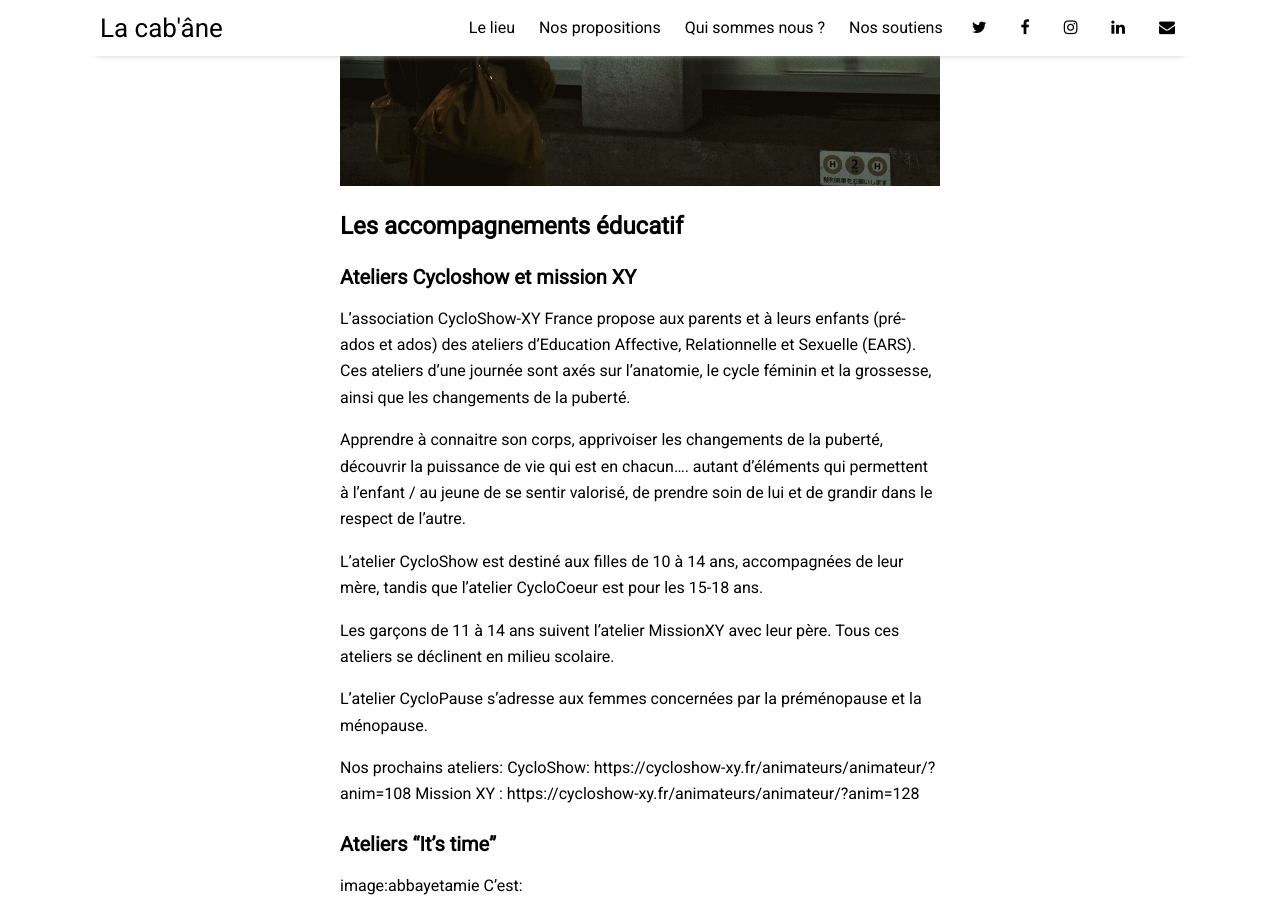
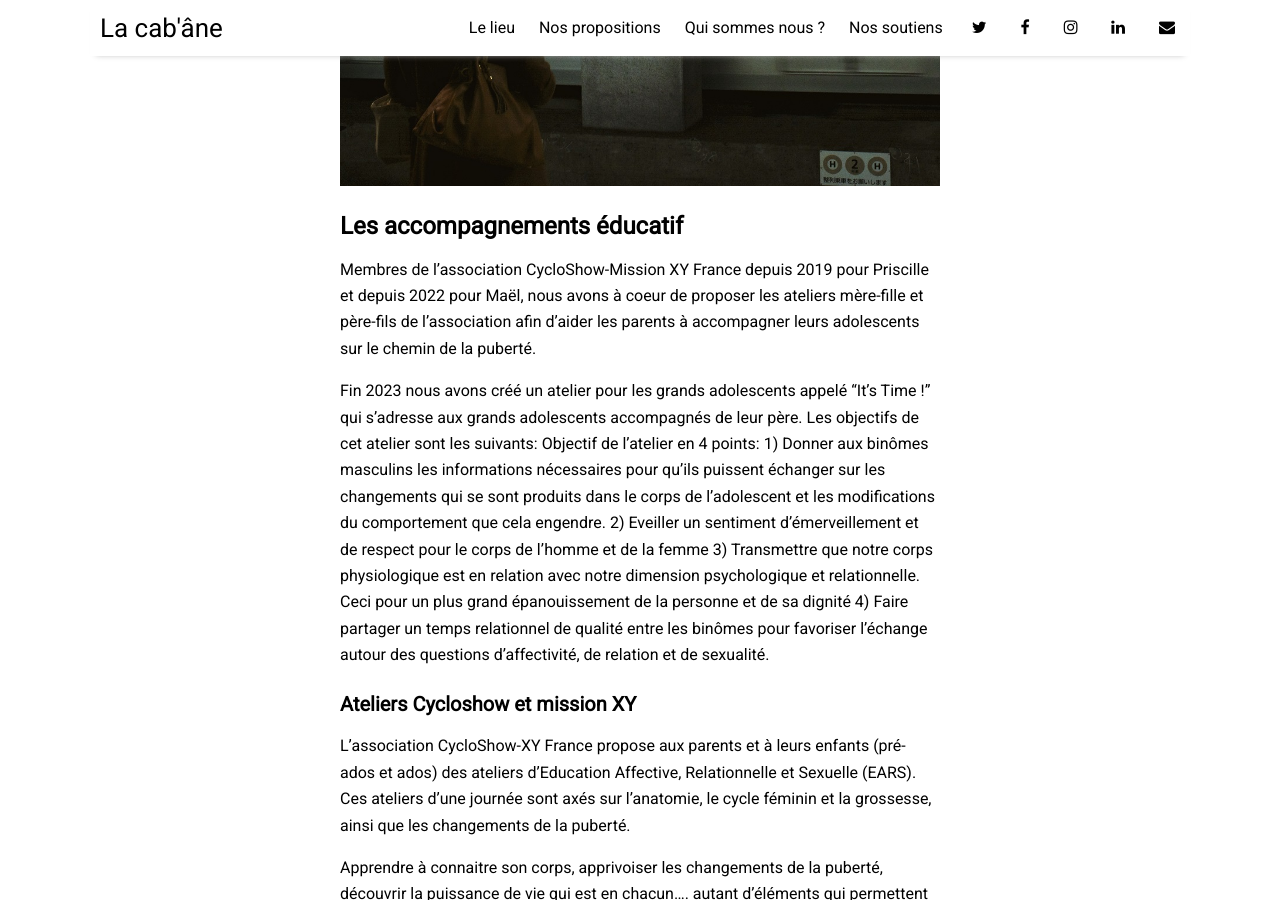
Before and after one commit to la-cabane/la-cabane.github.io, a Jekyll site: the page built from Ateliers d’Éducation Affective Relationnelle et Sexuelle .md, in a window 1280 px wide and 900 px high, scrolled down 385 px. Built offline with Jekyll 4.4.1, drawn with Linux system fonts in a browser that asks for light colours; nearby versions of some CDN libraries.

Commit message:
Update Ateliers d’Éducation Affective Relationnelle et Sexuelle .md

```diff
--- a/Ateliers d’Éducation Affective Relationnelle et Sexuelle .md
+++ b/Ateliers d’Éducation Affective Relationnelle et Sexuelle .md
@@ -6,6 +6,15 @@ image: city-1.jpg
 ---
 
 ## Les accompagnements éducatif
+Membres de l'association CycloShow-Mission XY France depuis 2019 pour Priscille et depuis 2022 pour Maël, nous avons à coeur de proposer les ateliers mère-fille et père-fils de l'association afin d'aider les parents à accompagner leurs adolescents sur le chemin de la puberté.
+
+Fin 2023 nous avons créé un atelier pour les grands adolescents appelé "It's Time !" qui s'adresse aux grands adolescents accompagnés de leur père. Les objectifs de cet atelier sont les suivants:
+Objectif de l’atelier en 4 points:
+1) Donner aux binômes masculins  les informations nécessaires pour qu’ils puissent échanger sur les changements qui se sont produits dans le corps de l’adolescent et les modifications du comportement que cela engendre.
+2) Eveiller un sentiment d’émerveillement et de respect pour le corps de l’homme et de la femme
+3) Transmettre que notre corps physiologique est en relation avec notre dimension psychologique et relationnelle. Ceci pour un plus grand épanouissement de la personne et de sa dignité
+4) Faire partager un temps relationnel de qualité entre les binômes pour favoriser l’échange autour des questions d’affectivité, de relation et de sexualité.
+
 
 ### Ateliers Cycloshow et mission XY
 L'association CycloShow-XY France propose aux parents et à leurs enfants (pré-ados et ados) des ateliers d'Education Affective, Relationnelle et Sexuelle (EARS). Ces ateliers d'une journée sont axés sur l'anatomie, le cycle féminin et la grossesse, ainsi que les changements de la puberté.
```
